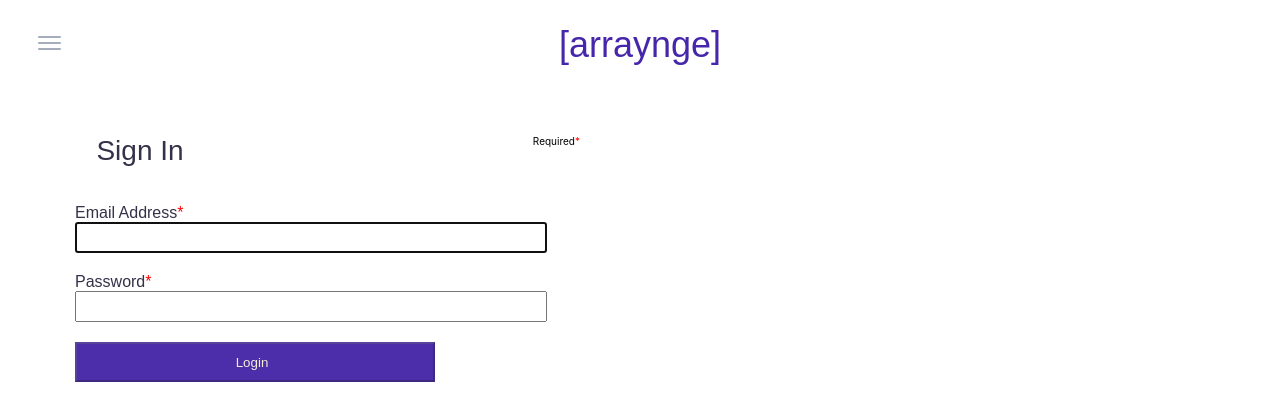
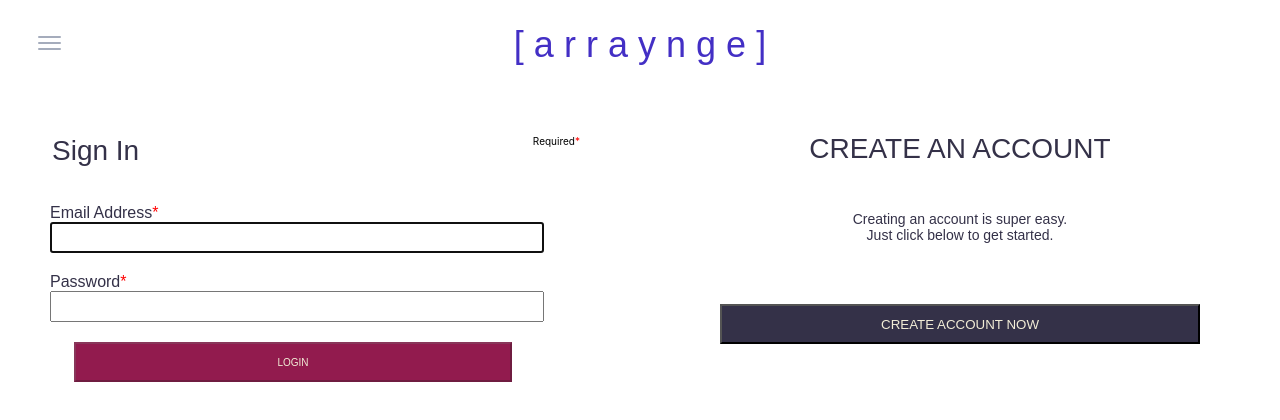
Before and after one commit to sarahcheatham/arraynge, a React (Create React App) app: page / in a window 1280 px wide. Shown: the top 420 px of the page. Built offline with nearby package versions, Linux system fonts and the light colour scheme.

Commit message:
signup component made

```diff
--- a/src/App.css
+++ b/src/App.css
@@ -7,7 +7,7 @@
   font-style: normal;
   font-weight: 200;
   font-size: 36px;
-  color: #4626AA;
+  color: #432fc5;
 }
 /* end Header component */
 
@@ -46,13 +46,14 @@
   font-weight: 200;
   font-size: 28px;
   color: #343148;
+  text-align: left;
 }
 
 .email{
   grid-column: 1 / 4;
   grid-row: 2 / 3;
   text-align: left;
-  padding-left: 25px;
+  padding-left: 0px;
   font-family: ivystyle-tw, sans-serif;
   font-style: normal;
   font-weight: 200;
@@ -62,7 +63,7 @@
   grid-column: 1 / 4;
   grid-row: 3 / 4;
   text-align: left;
-  padding-left: 25px;
+  padding-left: 0px;
   font-family: ivystyle-tw, sans-serif;
   font-style: normal;
   font-weight: 200;
@@ -70,31 +71,37 @@
 }
 .loginButton{
   color: #f2edd7;
-  background-color: rgb(76, 45, 170);
-  width: 100%;
+  background-color: rgb(146, 27, 78);
+  width: 90%;
   height: 40px;
-  padding-left: 0px;
-  float: left;
+  font-family: objektiv-mk1, sans-serif;
+  font-style: normal;
+  font-weight: 300;
+  font-size: 10px;
 }
 .overlay{
   position: absolute;
   top: 0;
-  left: 0;
-  width: 100%;
-  height: 100%;
+  left: 25;
+  grid-column: 1 / 4;
+  grid-row: 4 / 5;
+  width: 90%;
+  height: 40px;
   background: rgba(247, 246, 246, 0);
   transition: background 0.5 ease;
-  padding-left: 25px;
+  padding-left: 0px;
+  margin-left: 0px;
+
 }
 .box{
   position: relative;
   top: 0;
-  left: 0;
-  grid-column: 1 / 3;
+  left: 25;
+  grid-column: 1 / 4;
   grid-row: 4 / 5;
-  width: 100%;
-  height: 100%;
-  padding-left: 25px;
+  width: 90%;
+  height: 40px;
+  padding-left: 0px;
 }
 .box:hover .loginButton{
   opacity: 1;
@@ -125,6 +132,61 @@
   margin-right: 10px;
 }
 /* end Required component */
+
+/* start SignUp component */
+.signup{
+  display: grid;
+  grid-template-columns: 1fr;
+  grid-template-rows: 1fr 1fr 1fr;
+}
+.signupHeader{
+  grid-column: 1 / 2;
+  grid-row: 1 / 2;
+  padding-top: 20px;
+  font-family: acumin-pro, sans-serif;
+  font-style: normal;
+  font-weight: 100;
+  font-size: 28px;
+  color: #343148;
+}
+.signupText{
+  grid-column: 1 / 2;
+  grid-row: 2 / 3;
+  font-family: acumin-pro, sans-serif;
+  font-style: normal;
+  font-weight: 100;
+  font-size: 14px;
+  color: #343148;
+
+}
+.signupBox{
+  position: relative;
+  top: 0;
+  left: 0;
+  grid-column: 1 / 2;
+  grid-row: 3 / 4;
+  width: 100%;
+  height: 100%;
+}
+.signupOverlay{
+  position: absolute;
+  top: 0;
+  left: 0;
+  width: 100%;
+  height: 100%;
+  background: rgba(247, 246, 246, 0);
+  transition: background 0.5 ease;
+}
+.signupButton{
+  color: #f2edd7;
+  background-color: #343148;
+  height: 40px;
+  width: 75%;
+  margin-left: 20px;
+  margin-right: 20px;
+
+}
+/* end SignUp component */
 
 /* start Navbar component */
 .menu{
--- a/src/components/header.js
+++ b/src/components/header.js
@@ -6,7 +6,7 @@ export default class Header extends React.Component{
 
         return(
             <h1 className="headerHome">
-                [arraynge]
+                [{" "}a{" "}r{" "}r{" "}a{" "}y{" "}n{" "}g{" "}e{" "}]
             </h1>
         )
     }
--- a/src/components/login.js
+++ b/src/components/login.js
@@ -24,6 +24,7 @@ export default class Login extends Component {
     }
 
     render(){
+
         return(
             <div className="login">
                 <form className="loginForm" onSubmit={this.handleSubmit}>
@@ -49,14 +50,14 @@ export default class Login extends Component {
                         />
                     </label>
                     <span className="box">
-                        <div className="overlay">
-                        </div>
+                        <span className="overlay">
+                        </span>
                         <button
                         disabled={!this.validateForm()}
                         type="submit"
                         className="loginButton"
                         >
-                            Login
+                            LOGIN
                         </button>
                     </span>
                 </form>
--- a/src/components/loginPage.js
+++ b/src/components/loginPage.js
@@ -1,5 +1,6 @@
 import React, {Component} from "react";
 import Login from './login';
+import SignUp from './signup';
 
 export default class LoginPage extends Component{
 
@@ -7,6 +8,7 @@ export default class LoginPage extends Component{
         return(
             <div className="loginPage">
                 <Login/>
+                <SignUp/>
             </div>
         )
     }
--- a/src/components/signup.js
+++ b/src/components/signup.js
@@ -2,73 +2,23 @@ import React, {Component} from "react";
 
 
 export default class SignUp extends Component {
-    constructor(props){
-        super(props);
-
-        this.state = {
-            email: "",
-            password: ""
-        };
-    }
-    validateForm(){
-        if(this.state.email.length > 0 && this.state.password.length > 0){
-            if(this.checkEmail()){
-                console.log('true')
-            }else {
-                console.log('false')
-            }
-        }
-    };
-
-    checkEmail(){
-        return this.state.email.includes('harmonytx.org');
-    }
-
-    handleChange = (event)=>{
-        return event.target.id === 'email' ? this.setState({email: event.target.value}) : this.setState({password: event.target.value})
-    };
-
-    handleSubmit = (event)=>{
-        console.log(this)
-    }
-
     render(){
         return(
             <div className="signup">
-                <form className="signupForm" onSubmit={this.handleSubmit}>
-                    <legend className="signupLegend">Sign Up</legend>
-                    <label className="email">
-                        Email Address *<br/>
-                        <input
-                            autoFocus
-                            type="email"
-                            id="email"
-                            value={this.state.email}
-                            onChange={this.handleChange}
-                        />
-                    </label>
-                    <label className="pwd">
-                        Password *<br/>
-                        <input
-                            type="password"
-                            id="password"
-                            value={this.state.password}
-                            onChange={this.handleChange}
-                        />
-                    </label>
-                    <span className="box2">
-                        <div className="overlay2">
+                <h2 className="signupHeader">CREATE AN ACCOUNT</h2>
+                <p className="signupText">Creating an account is super easy. <br/>Just click below to get started.</p>
+                <span className="signupBox">
+                        <div className="signupOverlay">
                         </div>
                         <button
-                        disabled={!this.validateForm()}
                         type="submit"
                         className="signupButton"
                         >
-                            Register
+                            CREATE ACCOUNT NOW
                         </button>
-                    </span>
-                </form>
+                </span>
+                {/* <button >CREATE ACCOUNT NOW</button> */}
             </div>
-        );
+        )
     }
 }
```
